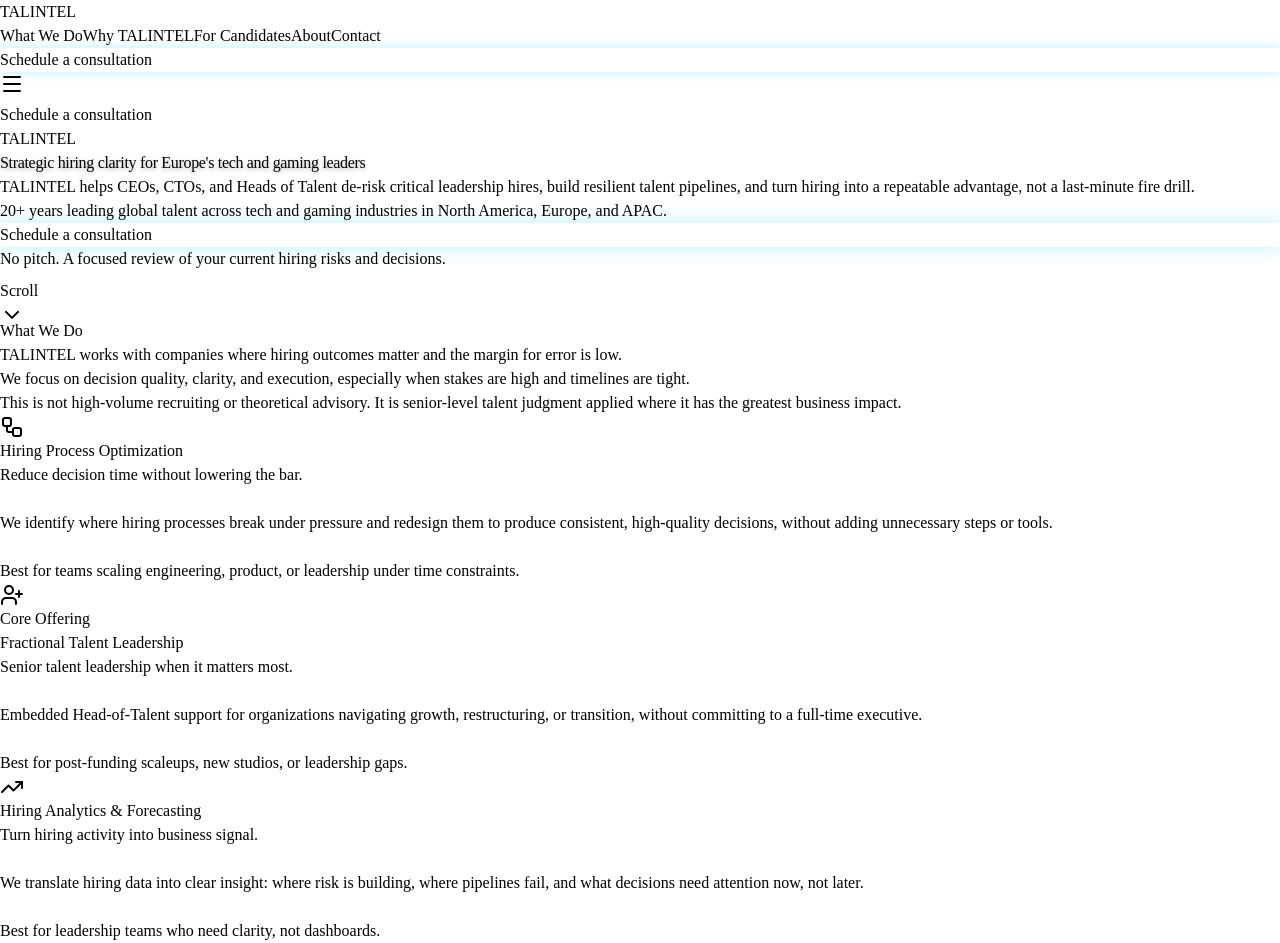
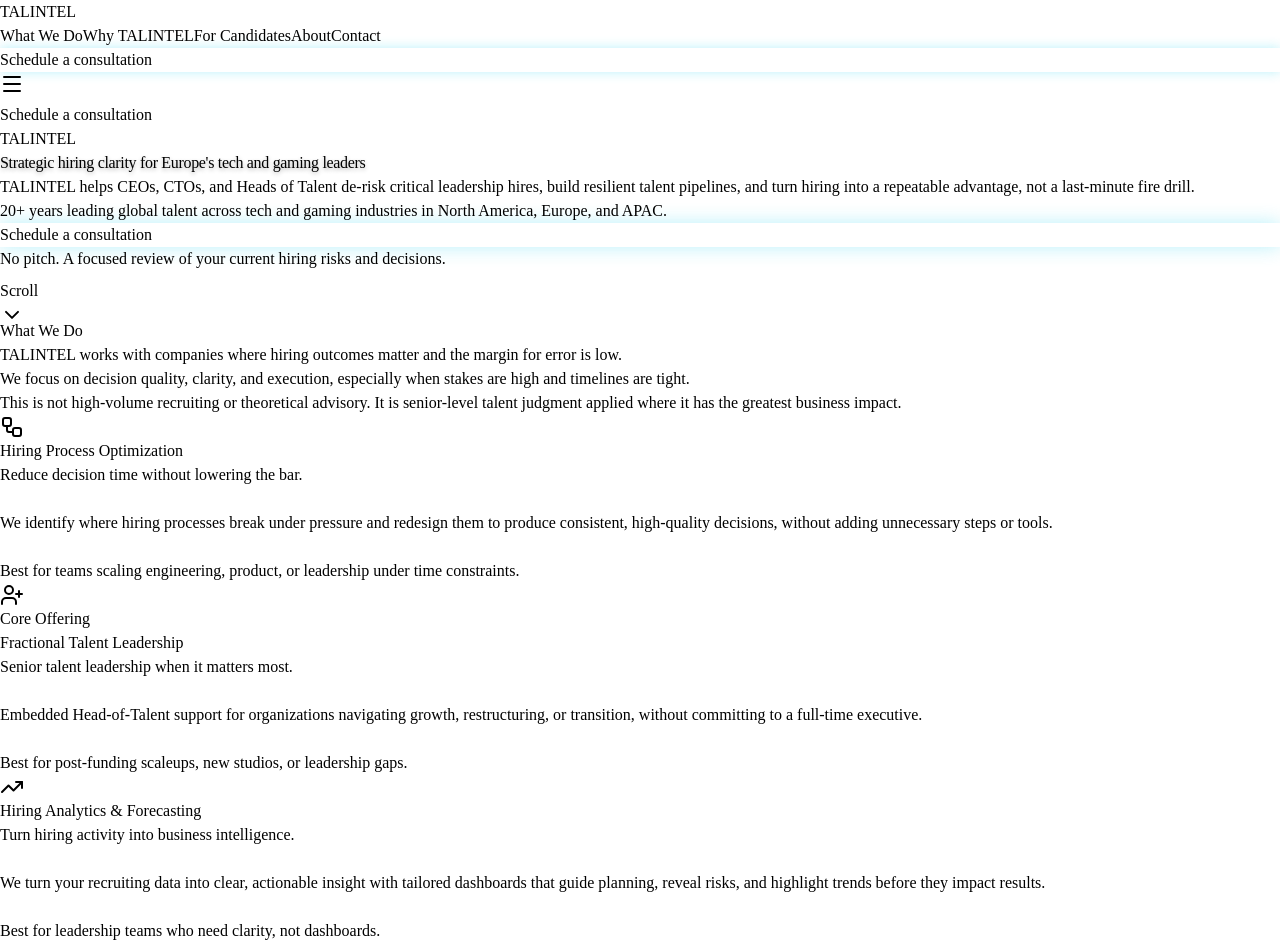
Before and after one commit to thunderthumbz/talintel-website, a React (Vite) app in the folder client/: page / in a window 1280 px wide. Shown: the top 943 px of the page. Built offline with nearby package versions, Linux system fonts and the light colour scheme.

Commit message:
Update description for Hiring Analytics & Forecasting

```diff
--- a/client/src/components/sections/Services.tsx
+++ b/client/src/components/sections/Services.tsx
@@ -37,9 +37,9 @@ const services = [
     title: "Hiring Analytics & Forecasting",
     description: (
       <>
-        Turn hiring activity into business signal.
+        Turn hiring activity into business intelligence.
         <br/><br/>
-        We translate hiring data into clear insight: where risk is building, where pipelines fail, and what decisions need attention now, not later.
+        We turn your recruiting data into clear, actionable insight with tailored dashboards that guide planning, reveal risks, and highlight trends before they impact results.
         <br/><br/>
         <span className="inline-block ml-0 mt-4 px-3 py-1 text-[13px] font-semibold uppercase rounded-full bg-gray-100 text-primary transition-colors duration-200 hover:bg-primary hover:text-white group-hover:bg-primary group-hover:text-white">Best for leadership teams who need clarity, not dashboards.</span>
       </>
```
